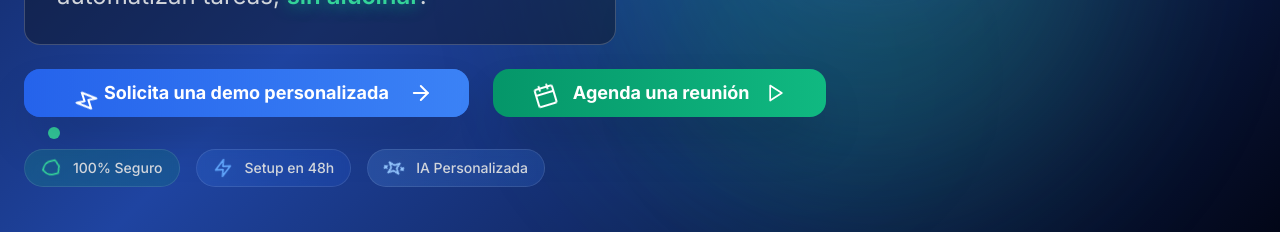
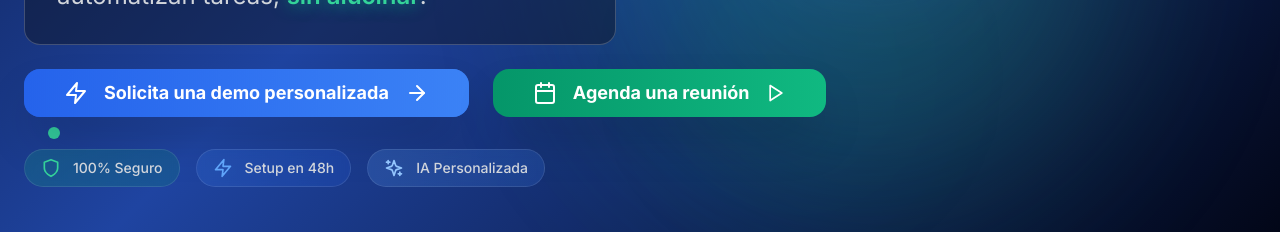
Before and after one commit to Alma25-agencia/Alquimia-Digital, a React (Vite) app: page / in a window 1280 px wide. Shown: the part 829-1061 px from the top of the page. Built offline with nearby package versions, Linux system fonts and the light colour scheme; no server answers; the database is empty.

Commit message:
ultima version movil

```diff
--- a/src/components/landing/HeroSection.jsx
+++ b/src/components/landing/HeroSection.jsx
@@ -642,19 +642,13 @@ const HeroSection = () => {
                       />
 
                       <span className="relative z-10 flex items-center">
-                        <motion.div
-                          animate={{ rotate: [0, 360] }}
-                          transition={{ duration: 4, repeat: Infinity, ease: "linear" }}
-                        >
+                        <span>
                           <Zap className="w-6 h-6 mr-4" />
-                        </motion.div>
+                        </span>
                         Solicita una demo personalizada
-                        <motion.div
-                          animate={{ x: [0, 10, 0] }}
-                          transition={{ duration: 2.5, repeat: Infinity }}
-                        >
+                        <span>
                           <ArrowRight className="w-6 h-6 ml-4" />
-                        </motion.div>
+                        </span>
                       </span>
                     </Button>
                   </motion.div>
@@ -827,12 +821,9 @@ const HeroSection = () => {
                     transition={{ duration: 1.2 }}
                   />
                   <span className="relative z-10 flex items-center">
-                    <motion.div
-                      animate={{ rotate: [0, 20, -20, 0] }}
-                      transition={{ duration: 4, repeat: Infinity }}
-                    >
+                    <span>
                       <Calendar className="w-6 h-6 mr-4" />
-                    </motion.div>
+                    </span>
                     Agenda una reunión
                     <Play className="w-5 h-5 ml-4" />
                   </span>
@@ -875,12 +866,9 @@ const HeroSection = () => {
                     boxShadow: `0 10px 30px ${item.color.replace('text-', 'rgba(')}`,
                   }}
                 >
-                  <motion.div
-                    animate={{ rotate: [0, 360] }}
-                    transition={{ duration: 6, repeat: Infinity, delay: index * 1.2 }}
-                  >
+                  <span>
                     <item.icon className={`w-5 h-5 ${item.color}`} />
-                  </motion.div>
+                  </span>
                   <span className="font-medium">{item.text}</span>
                 </motion.div>
               ))}
```
